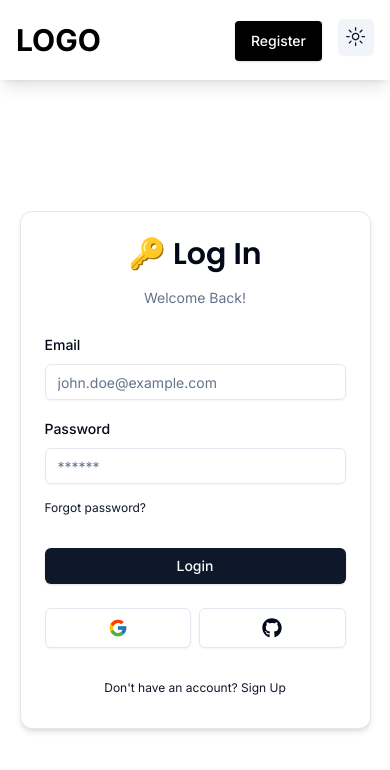
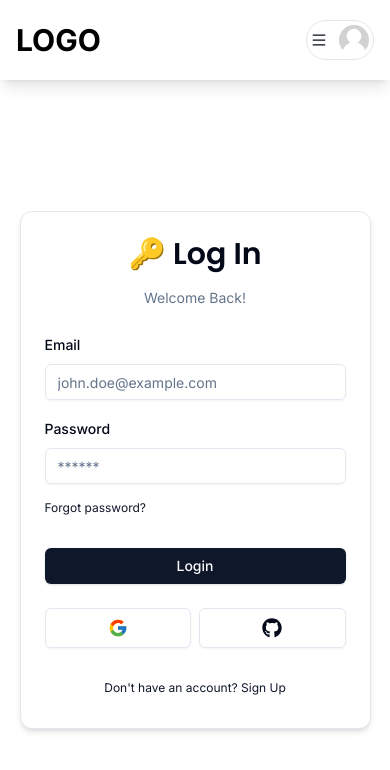
Before and after one commit to Prajwal-ak-0/P1, a Next.js app: page /auth/login in a window 390 px wide. Shown: the top 770 px of the page. Built offline with nearby package versions, Linux system fonts and the light colour scheme; no server answers.

Commit message:
Refactor layout and navbar components

```diff
--- a/app/(protected)/layout.tsx
+++ b/app/(protected)/layout.tsx
@@ -1,4 +1,4 @@
-import { Navbar } from "./_components/Navbar";
+import Navbar from "@/components/Navbar";
 
 interface ProtectedLayoutProps {
   children: React.ReactNode;
@@ -6,11 +6,13 @@ interface ProtectedLayoutProps {
 
 const ProtectedLayout = ({ children }: ProtectedLayoutProps) => {
   return (
-    <div className="min-h-screen py-10 w-full flex flex-col gap-y-10 items-center justify-center bg-[radial-gradient(ellipse_at_top,_var(--tw-gradient-stops))] from-sky-400 to-blue-800">
+    <>
       <Navbar />
-      {children}
-    </div>
-   );
+      <div className="min-h-screen py-10 w-full flex flex-col gap-y-10 items-center justify-center bg-[radial-gradient(ellipse_at_top,_var(--tw-gradient-stops))] from-sky-400 to-blue-800">
+        {children}
+      </div>
+    </>
+  );
 }
 
 export default ProtectedLayout;
--- /dev/null
+++ b/components/Avatar.tsx
@@ -0,0 +1,23 @@
+"use client";
+
+import Image from "next/image";
+
+interface AvatarProps{
+  src?:string | null | undefined;
+}
+
+const Avatar:React.FC<AvatarProps> = ({
+  src
+}) => {
+  return (
+    <Image
+        className="rounded-full"
+        height={30}
+        width={30}
+        alt="Avatar"
+        src={src || "/placeholder.jpg"}
+    />
+  )
+}
+
+export default Avatar
--- /dev/null
+++ b/components/MenuItem.tsx
@@ -0,0 +1,28 @@
+"use client";
+
+interface MenuItemProps{
+    onClick:()=>void;
+    label:string;
+}
+
+const MenuItem:React.FC<MenuItemProps>=({
+    onClick,
+    label
+})=>{
+    return(
+        <div
+            onClick={onClick}
+            className="
+                px-4
+                py-3
+                hover:bg-neutral-100
+                transition
+                font-semibold
+            "
+        >
+            {label}
+        </div>
+    )
+}
+
+export default MenuItem;
--- a/components/Navbar.tsx
+++ b/components/Navbar.tsx
@@ -4,6 +4,9 @@ import { Button } from './ui/button'
 import Logo from './Logo'
 import { useRouter } from 'next/navigation'
 import { ModeToggle } from './ModeToggle';
+import UserMenu from './UserMenu';
+import Avatar from './Avatar';
+import { useCurrentUser } from '@/hooks/useCurrentUser';
 
 interface NavbarProps {
     isLogin?: boolean;
@@ -16,13 +19,17 @@ const Navbar = ({
 }: NavbarProps = {
     }) => {
     const router = useRouter();
+    const user = useCurrentUser();
 
     return (
-        <div className="flex dark:shadow-neutral-600  justify-between h-20  shadow-lg items-center bg- text-white p-4">
+        <div className="flex dark:shadow-neutral-600  justify-between h-20  shadow-lg items-center p-4">
             <div className='md:ml-12'>
                 <Logo />
             </div>
-            <div className="space-x-4 md:space-x-6 md:mr-8">
+            <div className="max-sm:hidden flex space-x-4 md:space-x-6 md:mr-8">
+                {
+                    !user ? (
+                        <>
                             {
                                 !isLogin && (
                                     <Button size={"lg"} onClick={() => router.push('/auth/login')} className="bg-white hover:bg-neutral-100 hover:shadow-md text-black px-4 py-2 rounded">
@@ -37,7 +44,18 @@ const Navbar = ({
                                     </Button>
                                 )
                             }
-                <ModeToggle/>
+                            <ModeToggle />
+                        </>
+                    ) : (
+                        <>
+                            <ModeToggle />
+                            <UserMenu />
+                        </>
+                    )
+                }
+            </div>
+            <div className="sm:hidden">
+                <UserMenu />
             </div>
         </div>
     )
--- /dev/null
+++ b/components/UserMenu.tsx
@@ -0,0 +1,102 @@
+'use client';
+
+import { useCallback, useState } from "react";
+import { AiOutlineMenu } from "react-icons/ai";
+import { signOut } from "next-auth/react";
+import { useRouter } from "next/navigation";
+
+
+import MenuItem from "./MenuItem";
+import { useCurrentUser } from "@/hooks/useCurrentUser";
+import Avatar from "./Avatar";
+import { logout } from "@/actions/logout";
+
+
+const UserMenu = () => {
+  const router = useRouter();
+
+  const [isOpen, setIsOpen] = useState(false);
+
+  const toggleOpen = useCallback(() => {
+    setIsOpen((value) => !value);
+  }, []);
+
+  const user = useCurrentUser();
+
+  return (
+    <div className="relative">
+      <div className="flex flex-row items-center gap-3">
+        <div
+          onClick={toggleOpen}
+          className="
+          p-1
+          md:py-1
+          md:px-2
+          border-[1px]
+          border-neutral-200
+          flex
+          flex-row
+          items-center
+          gap-3
+          rounded-full
+          cursor-pointer
+          hover:shadow-md
+          transition
+          "
+        >
+          <div className="hidden max-sm:block">
+            <AiOutlineMenu />
+          </div>
+          <div className=" ">
+            <Avatar src={user?.image} />
+          </div>
+        </div>
+      </div>
+      {isOpen && (
+        <div
+          className="
+            absolute
+            rounded-xl
+            shadow-md
+            w-[40vw]
+            md:w-3/4
+            bg-white
+            overflow-hidden
+            right-0
+            top-12
+            text-sm
+          "
+        >
+          <div className="flex flex-col cursor-pointer">
+            {user ? (
+              <>
+                <MenuItem
+                  label="Logout"
+                  onClick={logout}
+                />
+                <MenuItem
+                  label="Settings"
+                  onClick={() => router.push('/settings')}
+                />
+                <hr />
+              </>
+            ) : (
+              <>
+                <MenuItem
+                  label="Login"
+                  onClick={() => router.push('/auth/login')}
+                />
+                <MenuItem
+                  label="Sign up"
+                  onClick={() => router.push('/auth/register')}
+                />
+              </>
+            )}
+          </div>
+        </div>
+      )}
+    </div>
+  );
+}
+
+export default UserMenu;
--- a/next.config.js
+++ b/next.config.js
@@ -1,4 +1,12 @@
 /** @type {import('next').NextConfig} */
-const nextConfig = {}
+const nextConfig = {
+    images:{
+        domains:[
+            'avatars.githubusercontent.com',
+            'lh3.googleusercontent.com',
+            'res.cloudinary.com'
+        ]
+    }
+}
 
 module.exports = nextConfig
```
Also changed, not shown: public/placeholder.jpg (added). Lines whose indentation alone changed are shown as unchanged.
